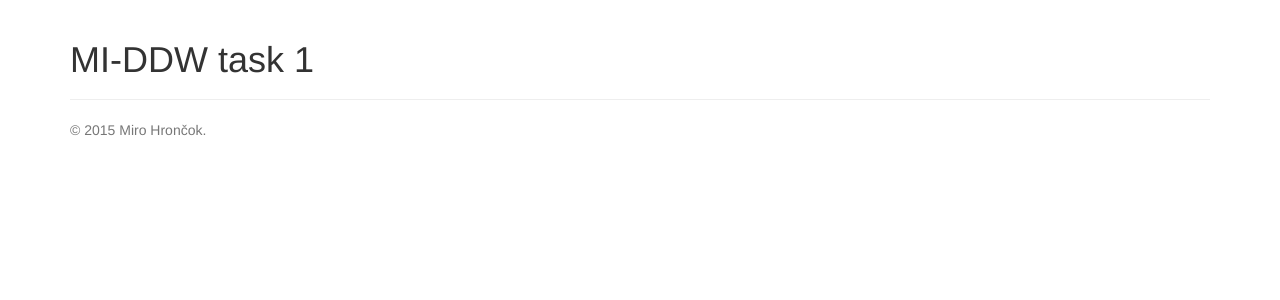
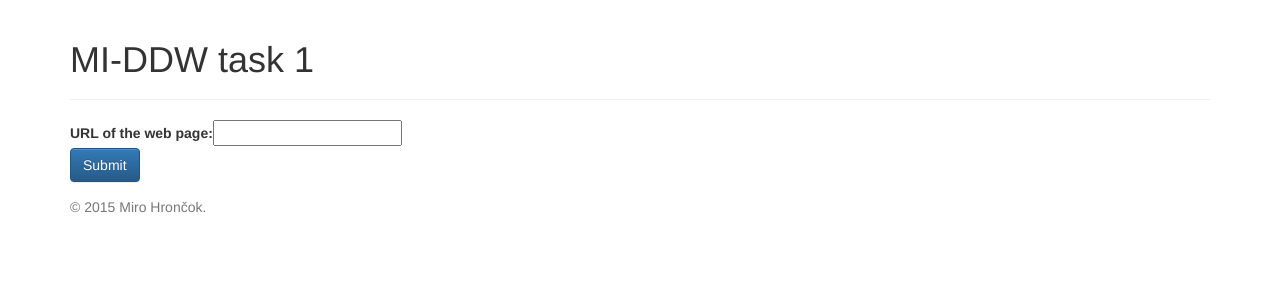
Before and after one commit to hroncok/MI-DDW-task1, a Django app: page / in a window 1280 px wide. Shown: the top 300 px of the page. Run offline with Django 3.2, Linux system fonts and the light colour scheme; some libraries are stand-ins or nearby versions.

Commit message:
Basic form to get URL

```diff
--- /dev/null
+++ b/webapp/gate/forms.py
@@ -0,0 +1,4 @@
+from django import forms
+
+class URLForm(forms.Form):
+    url = forms.CharField(label='URL of the web page', max_length=200)
--- a/webapp/gate/views.py
+++ b/webapp/gate/views.py
@@ -1,5 +1,15 @@
+from django.core.urlresolvers import reverse
+from django.http import HttpResponseRedirect
 from django.shortcuts import render
+import forms
 
 def index(request):
     '''The homepage'''
-    return render(request, 'index.html')
+    url = ''
+    if request.method == 'POST':
+        form = forms.URLForm(request.POST)
+        if form.is_valid():
+            url = form.cleaned_data['url']
+    else:
+        form = forms.URLForm()
+    return render(request, 'index.html', {'form': form, 'url': url})
--- a/webapp/webapp/settings.py
+++ b/webapp/webapp/settings.py
@@ -36,6 +36,7 @@ INSTALLED_APPS = (
     'django.contrib.sessions',
     'django.contrib.messages',
     'django.contrib.staticfiles',
+    'bootstrapform',
 )
 
 MIDDLEWARE_CLASSES = (
--- a/webapp/webapp/templates/index.html
+++ b/webapp/webapp/templates/index.html
@@ -1,11 +1,24 @@
 {% extends "base.html" %}
 {% load staticfiles %}
+{% load bootstrap %}
 {% block content %}
 
 <div class="page-header">
   <h1>{% block title %}MI-DDW task 1{% endblock %}</small></h1>
 </div>
 
+<form method="post">
+    {% csrf_token %}
+    {{ form|bootstrap }}
+    <div class="form-group">
+      <button type="submit" class="btn btn-primary">Submit</button>
+    </div>
+</form>
+
+{% if url %}
+<p>{{url}}</p>
+{% endif %}
+
 {% endblock %}
 
 {% block scripts %}{% endblock %}
```
